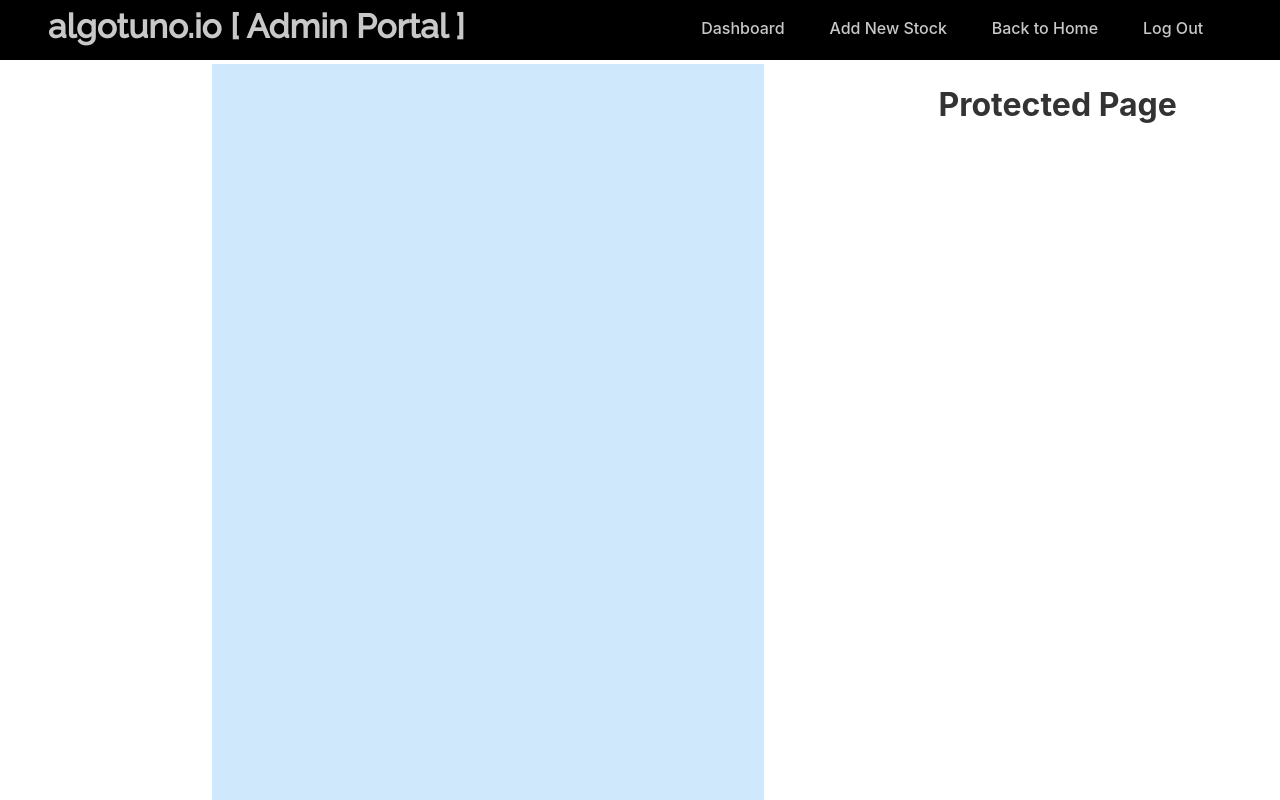
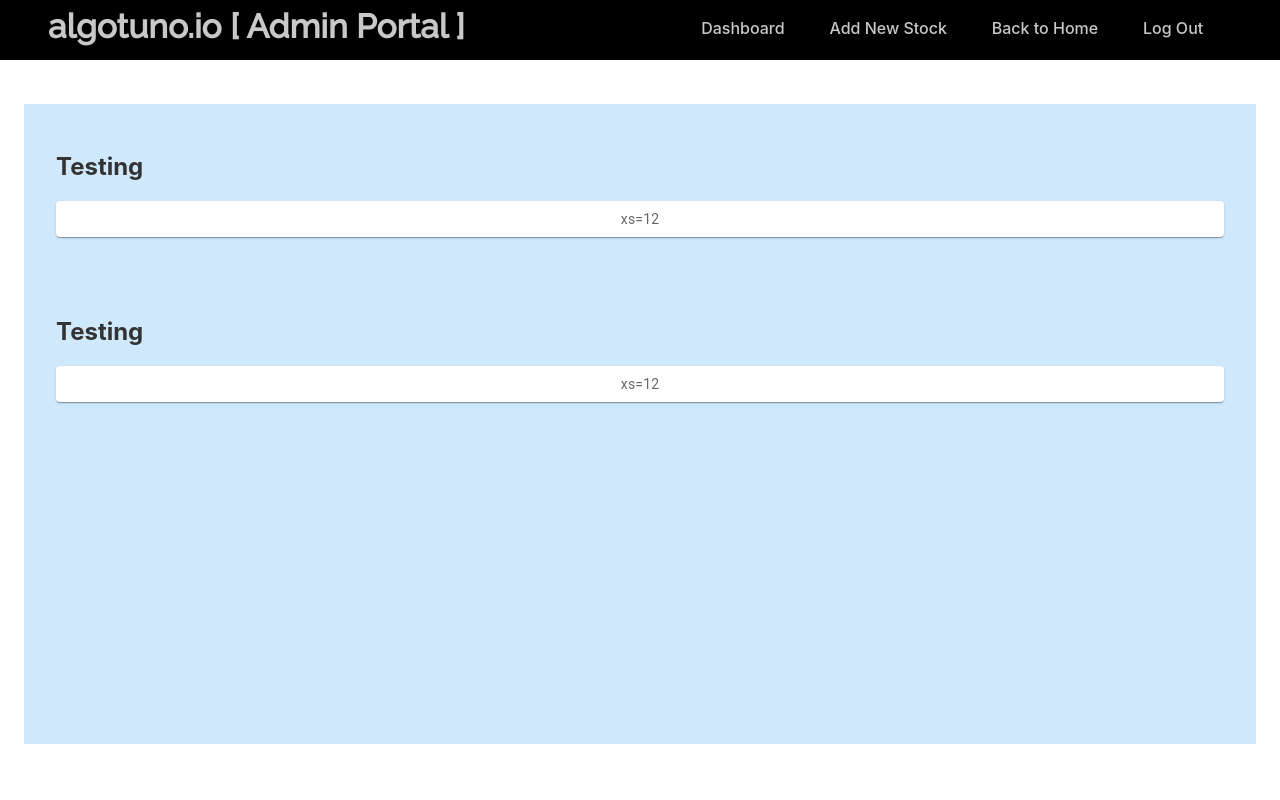
Before and after one commit to sayyidkhan/algotuno_web, a Next.js app: page /admin/main in a window 1280 px wide. Shown: the top 800 px of the page. Built offline with nearby package versions, Linux system fonts and the light colour scheme; no server answers.

Commit message:
updated main.tsx

```diff
--- a/pages/admin/main.tsx
+++ b/pages/admin/main.tsx
@@ -1,20 +1,53 @@
 import LayoutHeader from "../../components/layout_header";
-import styles from "../../styles/Home.module.css";
 import * as React from "react";
-import {Container} from "@mui/material";
+import {Container, Grid, Paper, styled} from "@mui/material";
 import Box from "@mui/material/Box";
+
+const Item = styled(Paper)(({theme}) => ({
+    backgroundColor: theme.palette.mode === 'dark' ? '#1A2027' : '#fff',
+    ...theme.typography.body2,
+    padding: theme.spacing(1),
+    textAlign: 'center',
+    color: theme.palette.text.secondary,
+}));
 
 export default function Page() {
 
     return (
         <LayoutHeader>
-            <div className={styles.containers}>
-                <Container maxWidth="sm">
-                    <Box sx={{bgcolor: '#cfe8fc', height: '100vh'}}/>
-                </Container>
-                <h1>Protected Page</h1>
-                <p>Hello world</p>
-            </div>
+            <Container maxWidth="xl">
+                <Box style={{marginTop: "7.5em"}}/>
+
+                <Box sx={{flexGrow: 1, bgcolor: '#cfe8fc', height: '80vh'}}>
+
+                    <Grid container spacing={2}>
+                        {/* item no 1 here */}
+                        <Grid item xs={12}>
+                            <div style={{ margin : "2em" }}>
+                                <h2>Testing</h2>
+                                <Item>xs=12</Item>
+                            </div>
+                        </Grid>
+                        {/* item no 2 here */}
+                        <Grid item xs={12}>
+                            <div style={{ margin : "2em" }}>
+                                <h2>Testing</h2>
+                                <Item>xs=12</Item>
+                            </div>
+                        </Grid>
+                    </Grid>
+                </Box>
+
+                <Box style={{marginBottom: "7.5em"}}/>
+
+            </Container>
         </LayoutHeader>
     )
 }
+
+
+const styles = {
+    grid_spacing: {
+        margin: "1em",
+    }
+};
```
